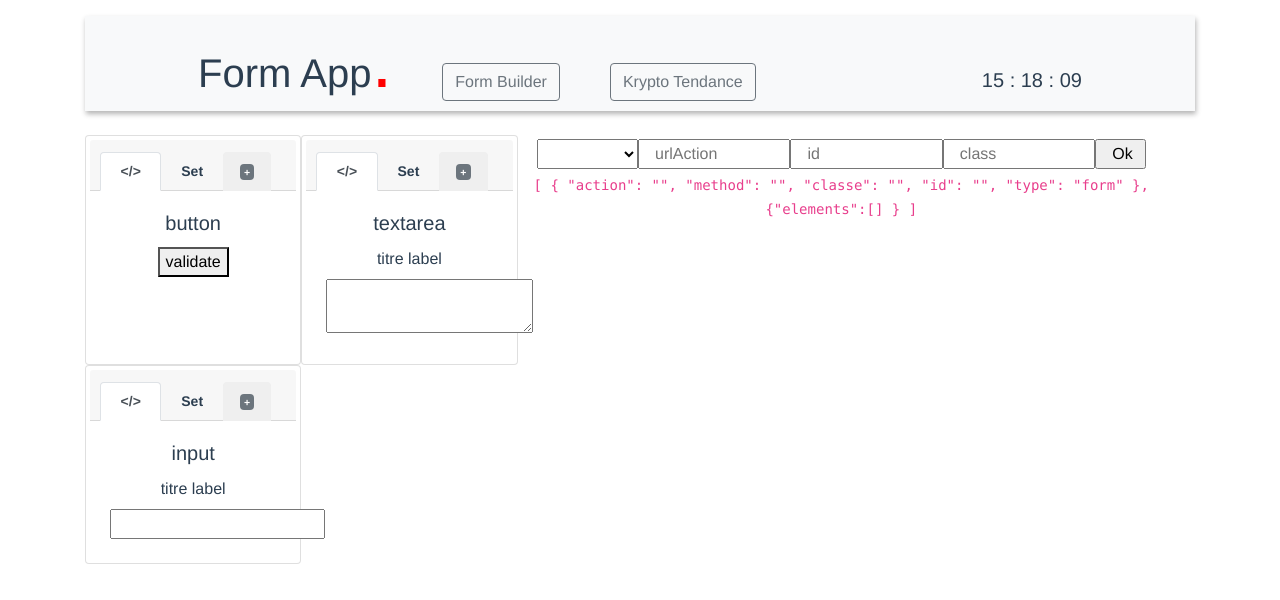
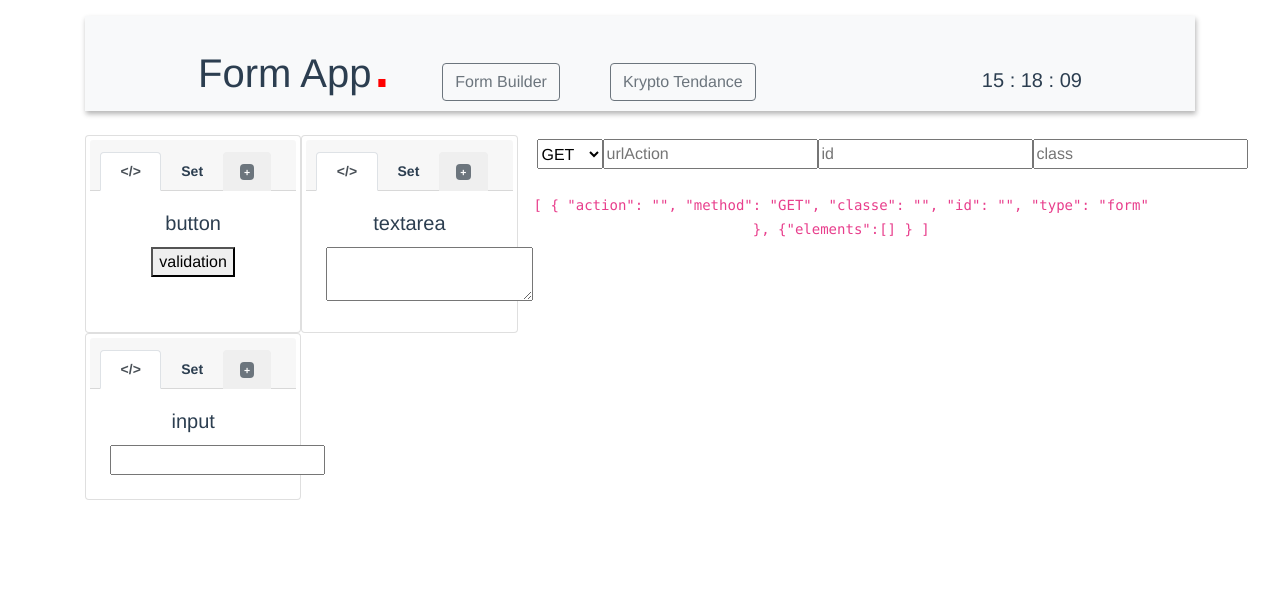
Before and after one commit to tankarasu/form-builder-coding, a Vue app in the folder form-builder/: page / in a window 1280 px wide. Shown: the top 600 px of the page. Built offline with nearby package versions, Linux system fonts and the light colour scheme.

Commit message:
projet fini

```diff
--- a/form-builder/src/components/DynamicTag.vue
+++ b/form-builder/src/components/DynamicTag.vue
@@ -1,18 +1,26 @@
 <template>
   <div>
-    <div  v-if="tagType != 'button'">
-      <label>titre label</label>
-    </div>
     <input type="text" v-if="tagType == 'input'" />
     <textarea v-if="tagType == 'textarea'"></textarea>
     <button v-if="tagType == 'button'">{{ content }}</button>
+    <span v-if="show" class="badge badge-secondary ml-2" @click="removeItem()"
+      >X</span
+    >
   </div>
 </template>
 
 <script>
+import { mapState } from "vuex";
+
 export default {
   name: "dynamic-tag",
-  props: ["tagType", "content", "type", "classes", "id"],
+  computed: mapState(["elementData"]),
+  props: ["tagType", "content", "type", "classes", "id", "index", "show"],
+  methods: {
+    removeItem() {
+      this.$store.commit("removeElement", this.index);
+    },
+  },
 };
 </script>
 
--- a/form-builder/src/components/FormMainSection.vue
+++ b/form-builder/src/components/FormMainSection.vue
@@ -1,24 +1,34 @@
 <template>
   <div class="col-7">
-    <form @submit.prevent="onSubmit()" class="row m-1">
-      <select name="select" id="test" v-model="selected" class="col-2">
+    <form class=" m-1" id="Formulaire">
+      <select
+        name="select"
+        id="test"
+        v-model="selected"
+        class=""
+        @change="onChange()"
+      >
         <option value="GET">GET</option>
         <option value="POST">POST</option>
       </select>
 
-      <input v-model="action" placeholder="urlAction" class="col-3" />
-      <input v-model="id" placeholder="id" class="col-3" />
-      <input v-model="classe" placeholder="class" class="col-3" />
-      <input type="submit" value="Ok" class="col-1" />
+      <input v-model="action" placeholder="urlAction" class="" />
+      <input v-model="id" placeholder="id" class="" />
+      <input v-model="classe" placeholder="class" class="" />
     </form>
     <form action="" method="" class="" id="">
       <!-- affichage conditionnel du formulaire -->
       <div v-for="(item, index) in elementData" :key="index">
-        <dynamic-tag :tagType="item.tagType" :content="item.text"></dynamic-tag>
+        <dynamic-tag
+          :tagType="item.tagType"
+          :content="item.text"
+          :index="index"
+          show="1"
+        ></dynamic-tag>
       </div>
     </form>
 
-    <div>
+    <div class="mt-4">
       <code
         >[ {{ containerData }}, {"elements":{{ elementData }}
         } ]
@@ -38,13 +48,12 @@ export default {
   data() {
     return {
       // récupère la méthode du formulaire
-      selected: "",
+      selected: "GET",
     };
   },
   methods: {
-    onSubmit() {
+    onChange() {
       this.$store.commit("addMethodAction", this.selected);
-      console.log(this.containerData);
     },
   },
 
@@ -92,4 +101,10 @@ export default {
 // option : heure locale && heure de midi
 </script>
 
-<style scoped></style>
+<style scoped>
+#Formulaire {
+  display: flex;
+  flex-direction: row;
+  justify-content: space-between;
+}
+</style>
--- a/form-builder/src/components/FormSelect.vue
+++ b/form-builder/src/components/FormSelect.vue
@@ -1,8 +1,8 @@
 <template>
   <div class="col-5 row">
-    <select-card content="validate" tagType="button"></select-card>
-    <select-card content="john" tagType="textarea"></select-card>
-    <select-card content="moi" tagType="input"></select-card>
+    <select-card tagType="button" needContent="true"></select-card>
+    <select-card tagType="textarea" needContent="false"></select-card>
+    <select-card tagType="input" needContent="false"></select-card>
   </div>
 </template>
 
--- a/form-builder/src/components/SelectCard.vue
+++ b/form-builder/src/components/SelectCard.vue
@@ -19,15 +19,19 @@
     <div class="card-body">
       <div v-if="!isSetting">
         <h5 class="card-title">{{ tagType }}</h5>
-
-        <dynamic-tag :tagType="tagType" :content="content"></dynamic-tag>
+        <dynamic-tag :tagType="tagType" :content="contents"></dynamic-tag>
       </div>
       <div v-if="isSetting">
         <div>
-          <input type="text" placeholder="class" />
+          <input type="text" placeholder="class" v-model="formClass" />
+
         </div>
         <div>
-          <input type="text" placeholder="id" />
+          <input type="text" placeholder="id" v-model="formId" />
+
+        </div>
+        <div>
+          <input v-if="needContent=='true'" type="text" placeholder="value" v-model="contents" />
         </div>
       </div>
     </div>
@@ -40,11 +44,11 @@ import { mapState } from "vuex";
 
 export default {
   name: "select-card",
-  props: ["content", "tagType", "type", "classes", "id"],
+  props: ["content", "tagType", "type", "classes", "id","needContent"],
   components: { DynamicTag },
   computed: mapState(["elementData"]),
   data() {
-    return { isSetting: false };
+    return { isSetting: false,contents:"validation",formId:"",formClass:"" };
   },
   methods: {
     toggleFromElement() {
@@ -54,10 +58,11 @@ export default {
       this.isSetting = true;
     },
     addBtn() {
-      this.$store.dispatch("addElementInfo", {
-        content: this.content,
+      this.$store.commit("addElement", {
+        content: this.contents,
         tagType: this.tagType,
-        class: this.classes,
+        class: this.formClass,
+        id:this.formId
       });
       console.log(this.elementData);
     },
--- a/form-builder/src/containers/KryptoMain.vue
+++ b/form-builder/src/containers/KryptoMain.vue
@@ -16,17 +16,31 @@
       <th scope="col">Capitalisation du marché</th>
       <th scope="col">Volume Total</th>
 
-      <!--
-new Intl.NumberFormat().format(
-       -->
-
       <tr v-for="(krypto, index) in kryptoData" :key="index">
-        <td >{{ krypto.name }}</td>
+        <td>{{ krypto.name }}</td>
         <td>{{ krypto.symbol }}</td>
         <td><img :src="krypto.image" class="icon" /></td>
-        <td>{{ new Intl.NumberFormat().format(krypto.current_price) }}</td>
-        <td>{{ new Intl.NumberFormat().format(krypto.price_change_percentage_24h) }}</td>
-        <td>{{ new Intl.NumberFormat().format(krypto.market_cap) }}</td>
+        <td>
+          {{
+            new Intl.NumberFormat("us-US", {
+              style: "currency",
+              currency: "USD",
+            }).format(krypto.current_price)
+          }}
+        </td>
+        <td>
+          {{
+            new Intl.NumberFormat().format(krypto.price_change_percentage_24h)
+          }}
+        </td>
+        <td>
+          {{
+            new Intl.NumberFormat("us-US", {
+              style: "currency",
+              currency: "USD",
+            }).format(krypto.market_cap)
+          }}
+        </td>
         <td>{{ new Intl.NumberFormat().format(krypto.total_volume) }}</td>
       </tr>
     </table>
--- a/form-builder/src/store/index.js
+++ b/form-builder/src/store/index.js
@@ -19,7 +19,13 @@ export default new Vuex.Store({
     // regroupe les différents éléments du formulaire
     elementData: [],
     // regroupe les infos du style de formulaire
-    containerData: { action: "", method: "", classe: "", id: "", type: "form" },
+    containerData: {
+      action: "",
+      method: "GET",
+      classe: "",
+      id: "",
+      type: "form",
+    },
   },
   /** -- Mutations--
    * Enregistrer les mutations sur le store.
@@ -34,13 +40,16 @@ export default new Vuex.Store({
     fetchData(state, data) {
       state.kryptoData = data;
     },
-    // TODO fonction à renommer
     addElement(state, value) {
       state.elementData.push({
         tagType: value.tagType,
         text: value.content,
         class: value.class,
+        id: value.id,
       });
+    },
+    removeElement(state, value) {
+      state.elementData.splice(value,1)
     },
     // ajoute l'url à l'objet
     addUrlAction(state, value) {
```
